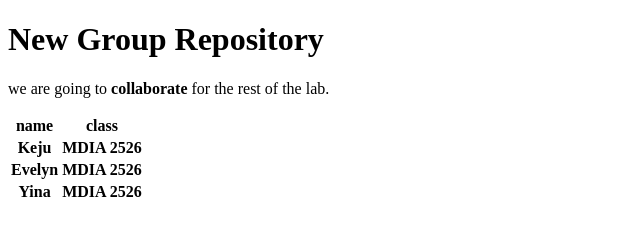
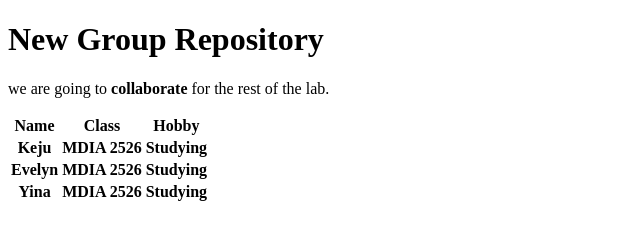
Before and after one commit to yinayoon419/Newgroup, a plain HTML site: page index.html in a window 1280 px wide. Shown: the whole page, without its empty margins (0-640 px from the left). Drawn offline with Linux system fonts and the light colour scheme.

Commit message:
added more info to the table

```diff
--- a/index.html
+++ b/index.html
@@ -6,24 +6,28 @@
 <body>
 <h1>New Group Repository</h1>
 <p>
-  we are going to <b>collaborate</b> for the rest of the lab.
+  we are going to <b>collaborate</b> for the rest of the lab.<br>
 </p>
 <table>
 <tr>
-<th>name</th>
-<th>class</th>
+<th>Name</th>
+<th>Class</th>
+<th>Hobby</th>
 </tr>
 <tr>
 <th>Keju</th>
 <th>MDIA 2526</th>
+<th>Studying</th>
 </tr>
 <tr>
 <th>Evelyn</th>
 <th>MDIA 2526</th>
+<th>Studying</th>
 </tr>
 <tr>
 <th>Yina</th>
 <th>MDIA 2526</th>
+<th>Studying</th>
 </tr>
 </table>
 </body>
```
